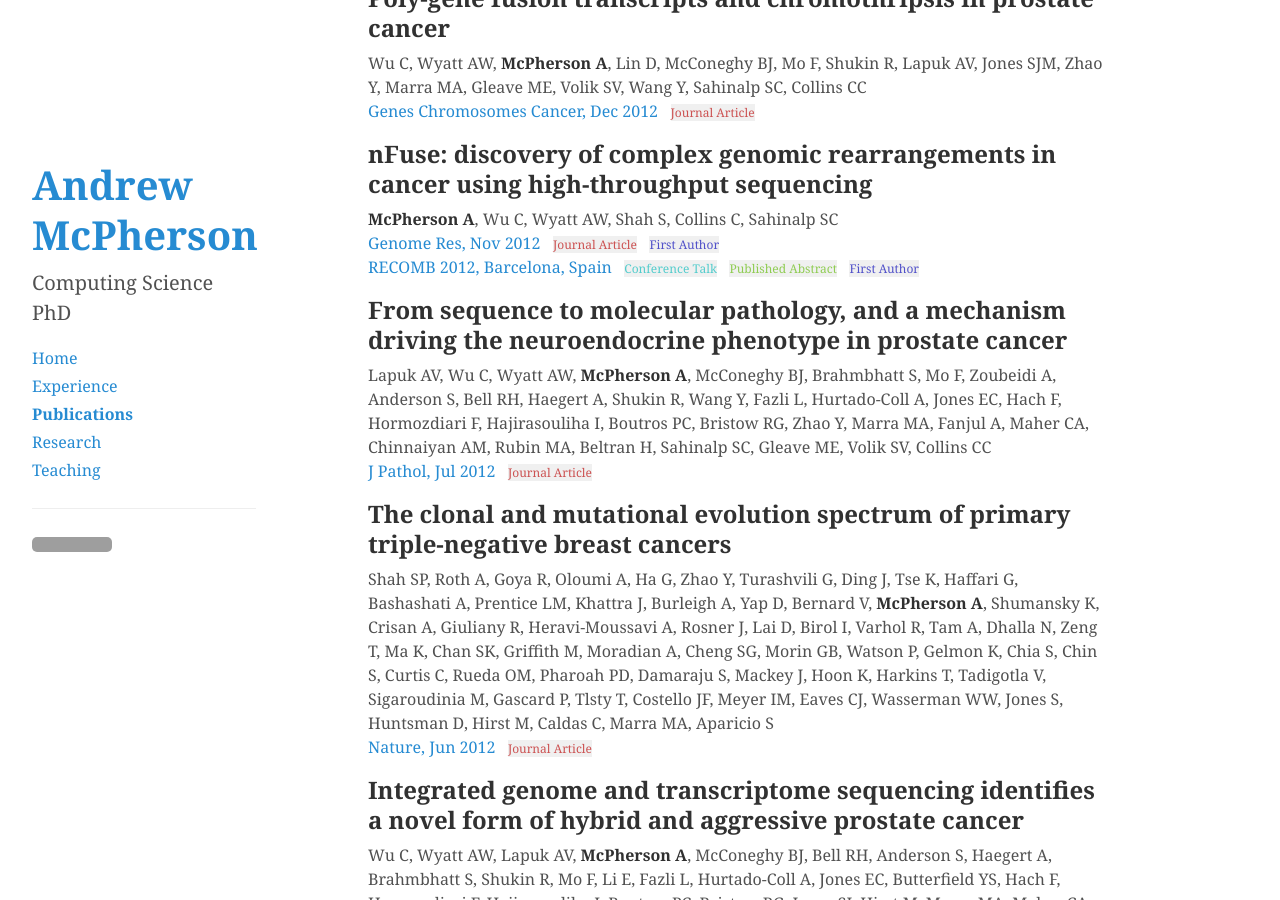
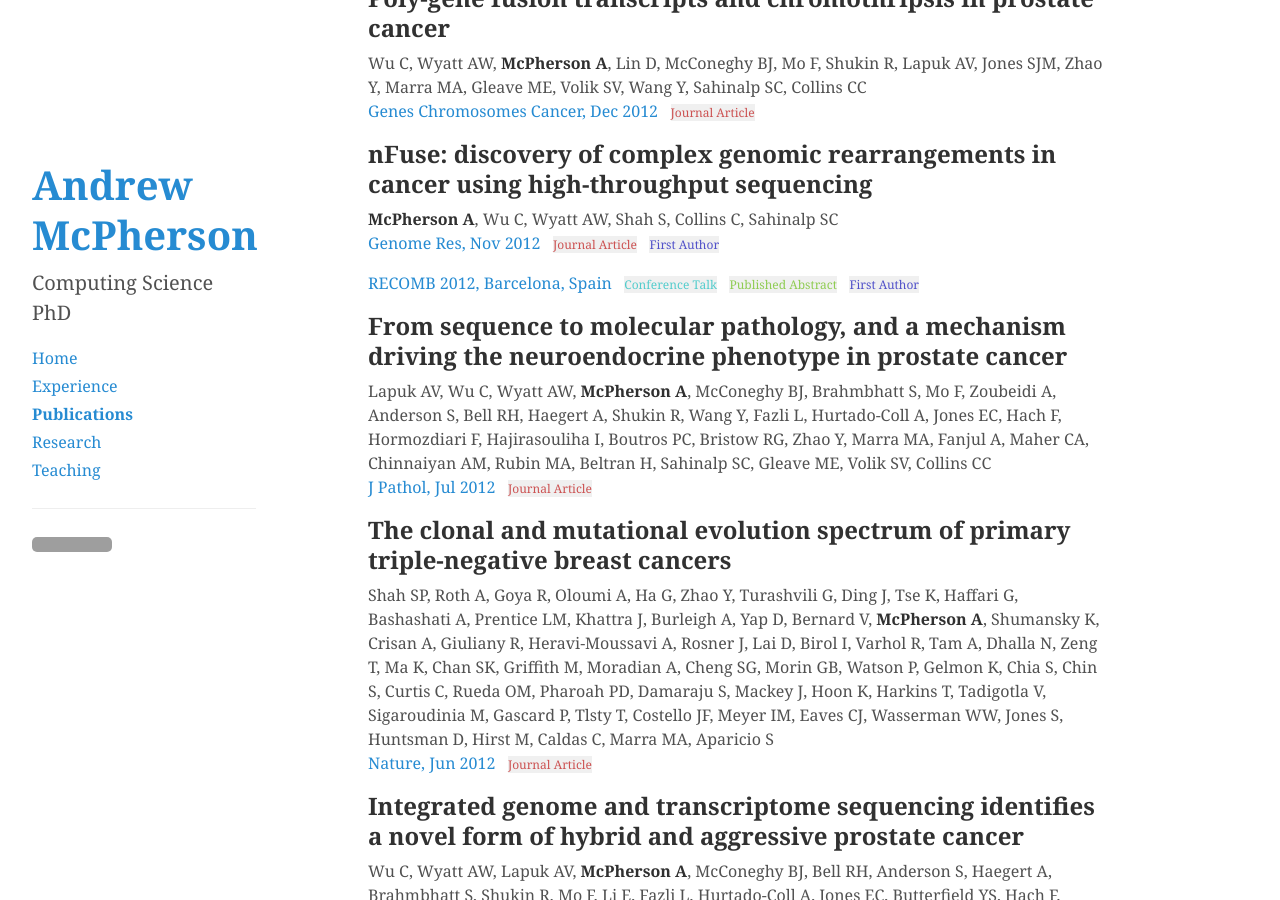
Before and after one commit to amcpherson/amcpherson.github.io, a Jekyll site: the page built from publications.md, in a window 1280 px wide and 900 px high, scrolled down 2618 px. Built offline with Jekyll 4.4.1, drawn with Linux system fonts in a browser that asks for light colours; grey boxes are pictures that could not be loaded.

Commit message:
kramdown fixes

```diff
--- a/_config.yml
+++ b/_config.yml
@@ -1,8 +1,6 @@
 # Dependencies
 markdown:         kramdown
 highlighter:      rouge
-redcarpet:
-  extensions: ['no_intra_emphasis', 'fenced_code_blocks', 'autolink', 'tables', 'with_toc_data', 'smart']
 
 # Setup
 title:            Andrew McPherson
--- a/publications.md
+++ b/publications.md
@@ -16,160 +16,239 @@ Wang YK, Bashashati A, Anglesio MS, Cochrane DR, Grewal DS, Ha G, __McPherson A_
 __McPherson AW__, Roth A, Ha G, Chauve C, Steif A, de Souza C, Eirew P, Bouchard-Cote A, Aparicio S, Sahinalp SC, Shah SP
 [Genome Biol (under review), Mar 2017
 ]()
-&nbsp; <span class=first_author>First Author</span>
+&nbsp;
+<span class="first_author">First Author</span>
+
 
 ## Histological Transformation and Progression in Follicular Lymphoma: A Clonal Evolution Study
 Kridel R, Chan FC, Mottok A, Boyle M, Farinha P, Tan K, Meissner B, Bashashati A, __McPherson A__, Roth A, Shumansky K, Yap D, Ben-Neriah S, Rosner J, Smith MA, Nielsen C, Gin&#233; E, Telenius A, Ennishi D, Mungall A, Moore R, Morin RD, Johnson NA, Sehn LH, Tousseyn T, Dogan A, Connors JM, Scott DW, Steidl C, Marra MA, Gascoyne RD, Shah SP
 [PLoS Med, Dec 2016
 ](http://dx.doi.org/10.1371/journal.pmed.1002197)
-&nbsp; <span class=journal_article>Journal Article</span>
+&nbsp;
+<span class="journal_article">Journal Article</span>
+
 
 ## Clonal genotype and population structure inference from single-cell tumor sequencing
 Roth A, __McPherson A__, Laks E, Biele J, Yap D, Wan A, Smith MA, Nielsen CB, McAlpine JN, Aparicio S, Bouchard-C&#244;t&#233; A, Shah SP
 [Nat Methods, Jul 2016
 ](http://dx.doi.org/10.1038/nmeth.3867)
-&nbsp; <span class=journal_article>Journal Article</span>
+&nbsp;
+<span class="journal_article">Journal Article</span>
+
 
 ## Divergent modes of clonal spread and intraperitoneal mixing in high-grade serous ovarian cancer
 __McPherson A__, Roth A, Laks E, Masud T, Bashashati A, Zhang AW, Ha G, Biele J, Yap D, Wan A, Prentice LM, Khattra J, Smith MA, Nielsen CB, Mullaly SC, Kalloger S, Karnezis A, Shumansky K, Siu C, Rosner J, Chan HL, Ho J, Melnyk N, Senz J, Yang W, Moore R, Mungall AJ, Marra MA, Bouchard-C&#244;t&#233; A, Gilks CB, Huntsman DG, McAlpine JN, Aparicio S, Shah SP
 [Nat Genet, Jul 2016
 ](http://dx.doi.org/10.1038/ng.3573)
-&nbsp; <span class=first_author>First Author</span> &nbsp; <span class=journal_article>Journal Article</span>
+&nbsp;
+<span class="first_author">First Author</span>
+&nbsp;
+<span class="journal_article">Journal Article</span>
+
 
 ## A survey of best practices for RNA-seq data analysis
 Conesa A, Madrigal P, Tarazona S, Gomez-Cabrero D, Cervera A, __McPherson A__, Szcze&#347;niak MW, Gaffney DJ, Elo LL, Zhang X, Mortazavi A
 [Genome Biol, Jan 2016
 ](http://dx.doi.org/10.1186/s13059-016-0881-8)
-&nbsp; <span class=journal_article>Journal Article</span>
+&nbsp;
+<span class="journal_article">Journal Article</span>
+
 
 ## Spatial genomic heterogeneity within localized, multifocal prostate cancer
 Boutros PC, Fraser M, Harding NJ, de Borja R, Trudel D, Lalonde E, Meng A, Hennings-Yeomans PH, __McPherson A__, Sabelnykova VY, Zia A, Fox NS, Livingstone J, Shiah Y, Wang J, Beck TA, Have CL, Chong T, Sam M, Johns J, Timms L, Buchner N, Wong A, Watson JD, Simmons TT, P&#8217;ng C, Zafarana G, Nguyen F, Luo X, Chu KC, Prokopec SD, Sykes J, Dal Pra A, Berlin A, Brown A, Chan-Seng-Yue MA, Yousif F, Denroche RE, Chong LC, Chen GM, Jung E, Fung C, Starmans MHW, Chen H, Govind SK, Hawley J, D&#8217;Costa A, Pintilie M, Waggott D, Hach F, Lambin P, Muthuswamy LB, Cooper C, Eeles R, Neal D, Tetu B, Sahinalp C, Stein LD, Fleshner N, Shah SP, Collins CC, Hudson TJ, McPherson JD, van der Kwast T, Bristow RG
 [Nat Genet, Jul 2015
 ](http://dx.doi.org/10.1038/ng.3315)
-&nbsp; <span class=journal_article>Journal Article</span>
+&nbsp;
+<span class="journal_article">Journal Article</span>
+
 
 ## Clonality inference in multiple tumor samples using phylogeny
 Malikic S, __McPherson AW__, Donmez N, Sahinalp CS
 [Bioinformatics, May 2015
 ](http://dx.doi.org/10.1093/bioinformatics/btv003)
-&nbsp; <span class=journal_article>Journal Article</span> &nbsp; <span class=first_author>First Author</span>
+&nbsp;
+<span class="journal_article">Journal Article</span>
+&nbsp;
+<span class="first_author">First Author</span>
+
 
 ## Joint Inference of Genome Structure and Content in Heterogeneous Tumor Samples
 __McPherson A__, Roth A, Chauve C, Sahinalp SC
 [RECOMB 2015, Warsaw, Poland
 ](http://link.springer.com/chapter/10.1007/978-3-319-16706-0_25)
-&nbsp; <span class=conference_talk>Conference Talk</span> &nbsp; <span class=published_abstract>Published Abstract</span> &nbsp; <span class=first_author>First Author</span>
+&nbsp;
+<span class="conference_talk">Conference Talk</span>
+&nbsp;
+<span class="published_abstract">Published Abstract</span>
+&nbsp;
+<span class="first_author">First Author</span>
+
 
 ## Dynamics of genomic clones in breast cancer patient xenografts at single-cell resolution
 Eirew P, Steif A, Khattra J, Ha G, Yap D, Farahani H, Gelmon K, Chia S, Mar C, Wan A, Laks E, Biele J, Shumansky K, Rosner J, __McPherson A__, Nielsen C, Roth AJL, Lefebvre C, Bashashati A, de Souza C, Siu C, Aniba R, Brimhall J, Oloumi A, Osako T, Bruna A, Sandoval JL, Algara T, Greenwood W, Leung K, Cheng H, Xue H, Wang Y, Lin D, Mungall AJ, Moore R, Zhao Y, Lorette J, Nguyen L, Huntsman D, Eaves CJ, Hansen C, Marra MA, Caldas C, Shah SP, Aparicio S
 [Nature, Feb 2015
 ](http://dx.doi.org/10.1038/nature13952)
-&nbsp; <span class=journal_article>Journal Article</span>
+&nbsp;
+<span class="journal_article">Journal Article</span>
+
 
 ## TITAN: inference of copy number architectures in clonal cell populations from tumor whole-genome sequence data
 Ha G, Roth A, Khattra J, Ho J, Yap D, Prentice LM, Melnyk N, __McPherson A__, Bashashati A, Laks E, Biele J, Ding J, Le A, Rosner J, Shumansky K, Marra MA, Gilks CB, Huntsman DG, McAlpine JN, Aparicio S, Shah SP
 [Genome Res, Nov 2014
 ](http://dx.doi.org/10.1101/gr.180281.114)
-&nbsp; <span class=journal_article>Journal Article</span>
+&nbsp;
+<span class="journal_article">Journal Article</span>
+
 
 ## Heterogeneity in the inter-tumor transcriptome of high risk prostate cancer
 Wyatt AW, Mo F, Wang K, McConeghy B, Brahmbhatt S, Jong L, Mitchell DM, Johnston RL, Haegert A, Li E, Liew J, Yeung J, Shrestha R, Lapuk AV, __McPherson A__, Shukin R, Bell RH, Anderson S, Bishop J, Hurtado-Coll A, Xiao H, Chinnaiyan AM, Mehra R, Lin D, Wang Y, Fazli L, Gleave ME, Volik SV, Collins CC
 [Genome Biol, Aug 2014
 ](http://dx.doi.org/10.1186/s13059-014-0426-y)
-&nbsp; <span class=journal_article>Journal Article</span>
+&nbsp;
+<span class="journal_article">Journal Article</span>
+
 
 ## Genomic rearrangements involving programmed death ligands are recurrent in primary mediastinal large B-cell lymphoma
 Twa DDW, Chan FC, Ben-Neriah S, Woolcock BW, Mottok A, Tan KL, Slack GW, Gunawardana J, Lim RS, __McPherson AW__, Kridel R, Telenius A, Scott DW, Savage KJ, Shah SP, Gascoyne RD, Steidl C
 [Blood, Mar 2014
 ](http://dx.doi.org/10.1182/blood-2013-10-535443)
-&nbsp; <span class=journal_article>Journal Article</span>
+&nbsp;
+<span class="journal_article">Journal Article</span>
+
 
 ## Poly-gene fusion transcripts and chromothripsis in prostate cancer
 Wu C, Wyatt AW, __McPherson A__, Lin D, McConeghy BJ, Mo F, Shukin R, Lapuk AV, Jones SJM, Zhao Y, Marra MA, Gleave ME, Volik SV, Wang Y, Sahinalp SC, Collins CC
 [Genes Chromosomes Cancer, Dec 2012
 ](http://dx.doi.org/10.1002/gcc.21999)
-&nbsp; <span class=journal_article>Journal Article</span>
+&nbsp;
+<span class="journal_article">Journal Article</span>
+
 
 ## nFuse: discovery of complex genomic rearrangements in cancer using high-throughput sequencing
 __McPherson A__, Wu C, Wyatt AW, Shah S, Collins C, Sahinalp SC
 [Genome Res, Nov 2012
 ](http://dx.doi.org/10.1101/gr.136572.111)
-&nbsp; <span class=journal_article>Journal Article</span> &nbsp; <span class=first_author>First Author</span>
+&nbsp;
+<span class="journal_article">Journal Article</span>
+&nbsp;
+<span class="first_author">First Author</span>
+
 [RECOMB 2012, Barcelona, Spain
 ](http://link.springer.com/chapter/10.1007%2F978-3-642-29627-7_17)
-&nbsp; <span class=conference_talk>Conference Talk</span> &nbsp; <span class=published_abstract>Published Abstract</span> &nbsp; <span class=first_author>First Author</span>
+&nbsp;
+<span class="conference_talk">Conference Talk</span>
+&nbsp;
+<span class="published_abstract">Published Abstract</span>
+&nbsp;
+<span class="first_author">First Author</span>
+
 
 ## From sequence to molecular pathology, and a mechanism driving the neuroendocrine phenotype in prostate cancer
 Lapuk AV, Wu C, Wyatt AW, __McPherson A__, McConeghy BJ, Brahmbhatt S, Mo F, Zoubeidi A, Anderson S, Bell RH, Haegert A, Shukin R, Wang Y, Fazli L, Hurtado-Coll A, Jones EC, Hach F, Hormozdiari F, Hajirasouliha I, Boutros PC, Bristow RG, Zhao Y, Marra MA, Fanjul A, Maher CA, Chinnaiyan AM, Rubin MA, Beltran H, Sahinalp SC, Gleave ME, Volik SV, Collins CC
 [J Pathol, Jul 2012
 ](http://dx.doi.org/10.1002/path.4047)
-&nbsp; <span class=journal_article>Journal Article</span>
+&nbsp;
+<span class="journal_article">Journal Article</span>
+
 
 ## The clonal and mutational evolution spectrum of primary triple-negative breast cancers
 Shah SP, Roth A, Goya R, Oloumi A, Ha G, Zhao Y, Turashvili G, Ding J, Tse K, Haffari G, Bashashati A, Prentice LM, Khattra J, Burleigh A, Yap D, Bernard V, __McPherson A__, Shumansky K, Crisan A, Giuliany R, Heravi-Moussavi A, Rosner J, Lai D, Birol I, Varhol R, Tam A, Dhalla N, Zeng T, Ma K, Chan SK, Griffith M, Moradian A, Cheng SG, Morin GB, Watson P, Gelmon K, Chia S, Chin S, Curtis C, Rueda OM, Pharoah PD, Damaraju S, Mackey J, Hoon K, Harkins T, Tadigotla V, Sigaroudinia M, Gascard P, Tlsty T, Costello JF, Meyer IM, Eaves CJ, Wasserman WW, Jones S, Huntsman D, Hirst M, Caldas C, Marra MA, Aparicio S
 [Nature, Jun 2012
 ](http://dx.doi.org/10.1038/nature10933)
-&nbsp; <span class=journal_article>Journal Article</span>
+&nbsp;
+<span class="journal_article">Journal Article</span>
+
 
 ## Integrated genome and transcriptome sequencing identifies a novel form of hybrid and aggressive prostate cancer
 Wu C, Wyatt AW, Lapuk AV, __McPherson A__, McConeghy BJ, Bell RH, Anderson S, Haegert A, Brahmbhatt S, Shukin R, Mo F, Li E, Fazli L, Hurtado-Coll A, Jones EC, Butterfield YS, Hach F, Hormozdiari F, Hajirasouliha I, Boutros PC, Bristow RG, Jones SJ, Hirst M, Marra MA, Maher CA, Chinnaiyan AM, Sahinalp SC, Gleave ME, Volik SV, Collins CC
 [J Pathol, May 2012
 ](http://dx.doi.org/10.1002/path.3987)
-&nbsp; <span class=journal_article>Journal Article</span>
+&nbsp;
+<span class="journal_article">Journal Article</span>
+
 
 ## 14-3-3 fusion oncogenes in high-grade endometrial stromal sarcoma
 Lee C, Ou W, Mari&#241;o-Enriquez A, Zhu M, Mayeda M, Wang Y, Guo X, Brunner AL, Amant F, French CA, West RB, McAlpine JN, Gilks CB, Yaffe MB, Prentice LM, __McPherson A__, Jones SJM, Marra MA, Shah SP, van de Rijn M, Huntsman DG, Dal Cin P, Debiec-Rychter M, Nucci MR, Fletcher JA
 [Proc Natl Acad Sci U S A, Jan 2012
 ](http://dx.doi.org/10.1073/pnas.1115528109)
-&nbsp; <span class=journal_article>Journal Article</span>
+&nbsp;
+<span class="journal_article">Journal Article</span>
+
 
 ## Simultaneous structural variation discovery among multiple paired-end sequenced genomes
 Hormozdiari F, Hajirasouliha I, __McPherson A__, Eichler EE, Sahinalp SC
 [Genome Res, Dec 2011
 ](http://dx.doi.org/10.1101/gr.120501.111)
-&nbsp; <span class=journal_article>Journal Article</span>
+&nbsp;
+<span class="journal_article">Journal Article</span>
+
 [RECOMB 2011, Vancouver, Canada
 ](http://dx.doi.org/10.1007/978-3-642-20036-6_11)
-&nbsp; <span class=conference_talk>Conference Talk</span> &nbsp; <span class=published_abstract>Published Abstract</span>
+&nbsp;
+<span class="conference_talk">Conference Talk</span>
+&nbsp;
+<span class="published_abstract">Published Abstract</span>
+
 
 ## Comprehensive analysis of mammalian miRNA* species and their role in myeloid cells
 Kuchenbauer F, Mah SM, Heuser M, __McPherson A__, R&#252;schmann J, Rouhi A, Berg T, Bullinger L, Argiropoulos B, Morin RD, Lai D, Starczynowski DT, Karsan A, Eaves CJ, Watahiki A, Wang Y, Aparicio SA, Ganser A, Krauter J, D&#246;hner H, D&#246;hner K, Marra MA, Camargo FD, Palmqvist L, Buske C, Humphries RK
 [Blood, Sep 2011
 ](http://dx.doi.org/10.1182/blood-2010-10-312454)
-&nbsp; <span class=journal_article>Journal Article</span>
+&nbsp;
+<span class="journal_article">Journal Article</span>
+
 
 ## Comrad: detection of expressed rearrangements by integrated analysis of RNA-Seq and low coverage genome sequence data
 __McPherson A__, Wu C, Hajirasouliha I, Hormozdiari F, Hach F, Lapuk A, Volik S, Shah S, Collins C, Sahinalp SC
 [Bioinformatics, Jun 2011
 ](http://dx.doi.org/10.1093/bioinformatics/btr184)
-&nbsp; <span class=journal_article>Journal Article</span> &nbsp; <span class=best_paper_award>Best Paper Award</span> &nbsp; <span class=conference_talk>Conference Talk</span> &nbsp; <span class=first_author>First Author</span>
+&nbsp;
+<span class="journal_article">Journal Article</span>
+&nbsp;
+<span class="best_paper_award">Best Paper Award</span>
+&nbsp;
+<span class="conference_talk">Conference Talk</span>
+&nbsp;
+<span class="first_author">First Author</span>
+
 
 ## deFuse: an algorithm for gene fusion discovery in tumor RNA-Seq data
 __McPherson A__, Hormozdiari F, Zayed A, Giuliany R, Ha G, Sun MGF, Griffith M, Heravi Moussavi A, Senz J, Melnyk N, Pacheco M, Marra MA, Hirst M, Nielsen TO, Sahinalp SC, Huntsman D, Shah SP
 [PLoS Comput Biol, May 2011
 ](http://dx.doi.org/10.1371/journal.pcbi.1001138)
-&nbsp; <span class=journal_article>Journal Article</span> &nbsp; <span class=first_author>First Author</span>
+&nbsp;
+<span class="journal_article">Journal Article</span>
+&nbsp;
+<span class="first_author">First Author</span>
+
 
 ## MHC class II transactivator CIITA is a recurrent gene fusion partner in lymphoid cancers
 Steidl C, Shah SP, Woolcock BW, Rui L, Kawahara M, Farinha P, Johnson NA, Zhao Y, Telenius A, Neriah SB, __McPherson A__, Meissner B, Okoye UC, Diepstra A, van den Berg A, Sun M, Leung G, Jones SJ, Connors JM, Huntsman DG, Savage KJ, Rimsza LM, Horsman DE, Staudt LM, Steidl U, Marra MA, Gascoyne RD
 [Nature, Mar 2011
 ](http://dx.doi.org/10.1038/nature09754)
-&nbsp; <span class=journal_article>Journal Article</span>
+&nbsp;
+<span class="journal_article">Journal Article</span>
+
 
 ## Genome-wide identification of human microRNAs located in leukemia-associated genomic alterations
 Starczynowski DT, Morin R, __McPherson A__, Lam J, Chari R, Wegrzyn J, Kuchenbauer F, Hirst M, Tohyama K, Humphries RK, Lam WL, Marra M, Karsan A
 [Blood, Jan 2011
 ](http://dx.doi.org/10.1182/blood-2010-03-277012)
-&nbsp; <span class=journal_article>Journal Article</span>
+&nbsp;
+<span class="journal_article">Journal Article</span>
+
 
 ## ARID1A mutations in endometriosis-associated ovarian carcinomas
 Wiegand KC, Shah SP, Al-Agha OM, Zhao Y, Tse K, Zeng T, Senz J, McConechy MK, Anglesio MS, Kalloger SE, Yang W, Heravi-Moussavi A, Giuliany R, Chow C, Fee J, Zayed A, Prentice L, Melnyk N, Turashvili G, Delaney AD, Madore J, Yip S, __McPherson AW__, Ha G, Bell L, Fereday S, Tam A, Galletta L, Tonin PN, Provencher D, Miller D, Jones SJM, Moore RA, Morin GB, Oloumi A, Boyd N, Aparicio SA, Shih I, Mes-Masson A, Bowtell DD, Hirst M, Gilks B, Marra MA, Huntsman DG
 [N Engl J Med, Oct 2010
 ](http://dx.doi.org/10.1056/NEJMoa1008433)
-&nbsp; <span class=journal_article>Journal Article</span>
+&nbsp;
+<span class="journal_article">Journal Article</span>
+
 
 ## Prediction of contiguous regions in the amniote ancestral genome
 Ouangraoua A, Boyer F, __Mcpherson A__, Tannier &#201;, Chauve C
 [ISBRA 2009, Ft. Lauderdale, Florida, USA
 ](http://dx.doi.org/10.1007/978-3-642-01551-9_18)
-&nbsp; <span class=conference_talk>Conference Talk</span>
+&nbsp;
+<span class="conference_talk">Conference Talk</span>
```
Also changed, not shown: experience.md (+14 -7 lines), 1 other file.
